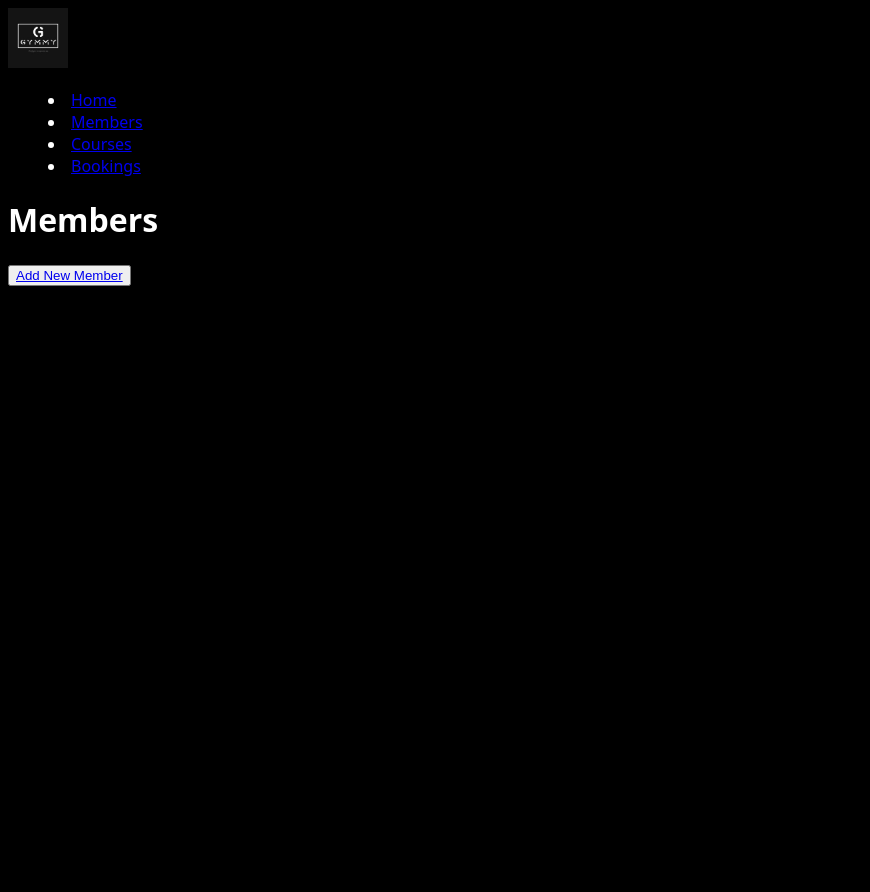
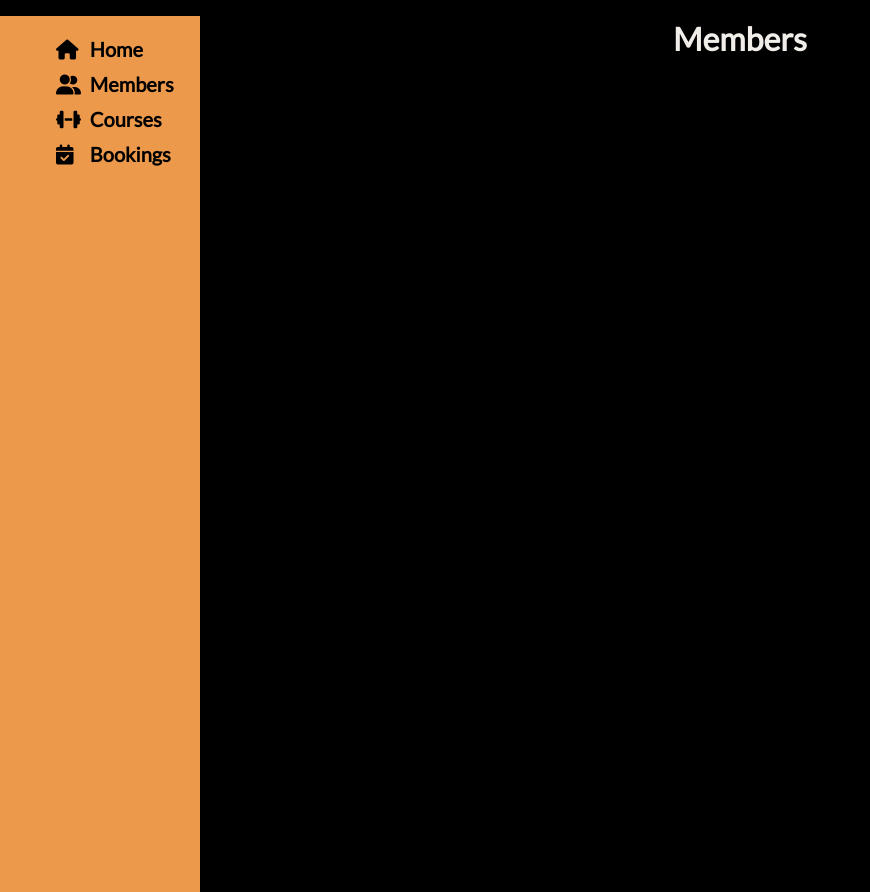
Before and after one commit to Cetins/gymmy, a Flask app: page /members in a window 1280 px wide. Shown: the whole page, without its empty margins (0-870 px from the left). Run offline with Flask 2, Linux system fonts and the light colour scheme; data that the repository does not hold is empty; some libraries are stand-ins or nearby versions.

Commit message:
css for button design added, looks nice

```diff
--- a/static/style.css
+++ b/static/style.css
@@ -1,7 +1,97 @@
 body {
     background: black;
-    font-family: system-ui, sans-serif;
-    color: white;
+    font-family: 'Lato', sans-serif;
+    color: black;
+}
+
+h1 {
+    color: #F1EEE9;
+}
+
+a {
+    text-decoration: none;
+    color: black;
+    font-weight: 1000;
+}
+a:hover {
+    cursor: pointer;
+}
+button {
+	box-shadow:inset 0px 1px 0px 0px #a4e271;
+	background:linear-gradient(to bottom, #89c403 5%, #77a809 100%);
+	background-color:#89c403;
+	border-radius:6px;
+	border:1px solid #74b807;
+	color:#ffffff;
+	padding:6px 24px;
+}
+button:hover {
+	background:linear-gradient(to bottom, #77a809 5%, #89c403 100%);
+	background-color:#77a809;
+}
+button:active {
+	position:relative;
+	top:1px;
+}
+
+.delete-button {
+    box-shadow:inset 0px 1px 0px 0px #f5978e;
+	background:linear-gradient(to bottom, #f24537 5%, #c62d1f 100%);
+	background-color:#f24537;
+	border-radius:6px;
+	border:1px solid #d02718;
+	color:#ffffff;
+	padding:6px 24px;
+}
+
+.delete-button:hover {
+	background:linear-gradient(to bottom, #c62d1f 5%, #f24537 100%);
+	background-color:#c62d1f;
+}
+.delete-button:active {
+	position:relative;
+	top:1px;
+}
+
+
+li {
+    list-style: none;
+}
+
+.sidebar {
+    height: 100%;
+    width: 160px;
+    position: fixed;
+    background-color: #EC994B;
+    padding-top: 16px;
+}
+
+.sidebar a {
+    padding: 6px 8px 6px 16px;
+    text-decoration: none;
+    font-size: 20px;
+    color: black;
+    display: block;
+}
+
+.sidebar a:hover {
+    color: #f1f1f1;
+}
+
+.sidebar i {
+    width: 30px;
+}
+
+.main {
+    margin-left: 160px; /* Same as the width of the sidenav */
+    padding: 0px 10px;
+}
+
+.title {
+    display: flex;
+    justify-content: center;
+    align-items: center;
+    margin-left: 200px;
 }
 
 .container {
@@ -9,12 +99,15 @@ body {
     height: auto;
     grid-gap: 1rem;
     grid-template-columns: repeat(auto-fit, minmax(200px, 1fr));
-    grid-template-rows: auto;
+    grid-template-rows: 1fr, auto;
+    margin-left: 200px;
+    padding: 0px 10px;
 }
 
 .box {
+    padding: 1rem;
     display: grid;
     place-items: center;
-    background: lightblue;
-    border: solid red;
+    background: #F1EEE9;
+    border-radius: 1rem;
 }
--- a/templates/base.html
+++ b/templates/base.html
@@ -4,16 +4,18 @@
     <meta charset="UTF-8">
     <meta http-equiv="X-UA-Compatible" content="IE=edge">
     <meta name="viewport" content="width=device-width, initial-scale=1.0">
+    <link rel="stylesheet" href="https://cdnjs.cloudflare.com/ajax/libs/normalize/8.0.1/normalize.min.css">
+    <link href="https://fonts.googleapis.com/css2?family=Lato&display=swap" rel="stylesheet">
+    <script src="https://kit.fontawesome.com/7d5b627ee5.js" crossorigin="anonymous"></script>
     <link rel="stylesheet" href="/static/style.css">
     <title>Home</title>
 </head>
 <body>
-    <img src="/static/images/logo.jpg" alt="Gymmy Logo" height="60px">
-    <menu>
-        <li><a href="/">Home</a></li>
-        <li><a href="/members">Members</a></li>
-        <li><a href="/courses">Courses</a></li>
-        <li><a href="/bookings">Bookings</a></li>
+    <menu class="sidebar">
+        <li><a href="/"><i class="fa-solid fa-house"></i>  Home</a></li>
+        <li><a href="/members"><i class="fa-solid fa-user-group"></i>  Members</a></li>
+        <li><a href="/courses"><i class="fa-solid fa-dumbbell"></i>  Courses</a></li>
+        <li><a href="/bookings"><i class="fa-solid fa-calendar-check"></i>  Bookings</a></li>
     </menu>
     <main>
         {% block content %}
--- a/templates/bookings/index.html
+++ b/templates/bookings/index.html
@@ -2,7 +2,9 @@
 
 {% block content %}
 
-<h1>Bookings</h1>
+<header class="title">
+    <h1>Bookings</h1>
+</header>
 <article class="container">
     {% for booking in bookings %}
     <div class="box">
--- a/templates/courses/index.html
+++ b/templates/courses/index.html
@@ -2,7 +2,9 @@
 
 {% block content %}
 
-<h1>Courses</h1>
+<header class="title">
+    <h1>Courses</h1>
+</header>
 <article class="container">
     {% for course in courses %}
     <div class="box">
--- a/templates/members/index.html
+++ b/templates/members/index.html
@@ -2,7 +2,9 @@
 
 {% block content %}
 
-<h1>Members</h1>
+<header class="title">
+    <h1>Members</h1>
+</header>
 <article class="container">
     {% for member in members %}
     <div class="box">
@@ -23,9 +25,8 @@
         <div>
             <button>
                 <a href="/members/edit/{{ member.id }}">Edit Member</a>
-
             </button>
-            <button>
+            <button class="delete-button">
                 <a href="/members/delete/{{ member.id }}">Delete Member</a>
             </button>
         </div>
```
Also changed, not shown: templates/index.html (+4 -3 lines).
